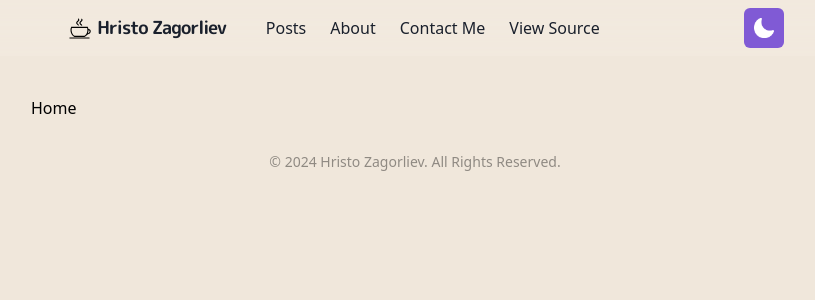
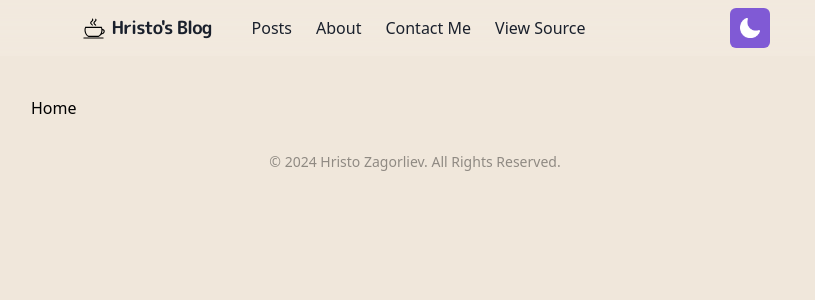
Before and after one commit to creed28/Personal-Blog, a Next.js app: page / in a window 1280 px wide. Shown: the top 300 px of the page, without its empty margins (225-1040 px from the left). Built offline with nearby package versions, Linux system fonts and the light colour scheme.

Commit message:
Change default and template title + favicon

```diff
--- a/app/layout.jsx
+++ b/app/layout.jsx
@@ -5,8 +5,8 @@ import Footer from '../components/Footer';
 
 export const metadata = {
   title: {
-    default: 'Hristo Zagorliev - Homepage',
-    template: '%s - Hristo Zagorliev'
+    default: "Homepage | Hristo's Blog",
+    template: "%s | Hristo's Blog"
   },
   description: "Hristo Zagorliev's personal blog",
 }
@@ -15,7 +15,7 @@ const RootLayout = ({ children }) => {
   return (
     <html lang="en" suppressHydrationWarning>
       <head>
-        <link rel="icon" href="/assets/favicon.png" sizes="any" />
+        <link rel="icon" href="/assets/favicon.webp" sizes="any" />
       </head>
       <body className='bg-[#F0E7DB] dark:bg-[#202023]'>
         <Providers>
--- a/components/Logo.jsx
+++ b/components/Logo.jsx
@@ -8,7 +8,7 @@ const Logo = () => {
     <h1 className='logoBox tracking-tighter'>
       <Coffee />
       <p className='font-Rounded1c text-[#1A202C] dark:text-[#EDEDED]'>
-        Hristo Zagorliev
+        Hristo&apos;s Blog
       </p>
     </h1>
   )
```
Also changed, not shown: public/assets/favicon.png (deleted), public/assets/favicon.webp (added).
